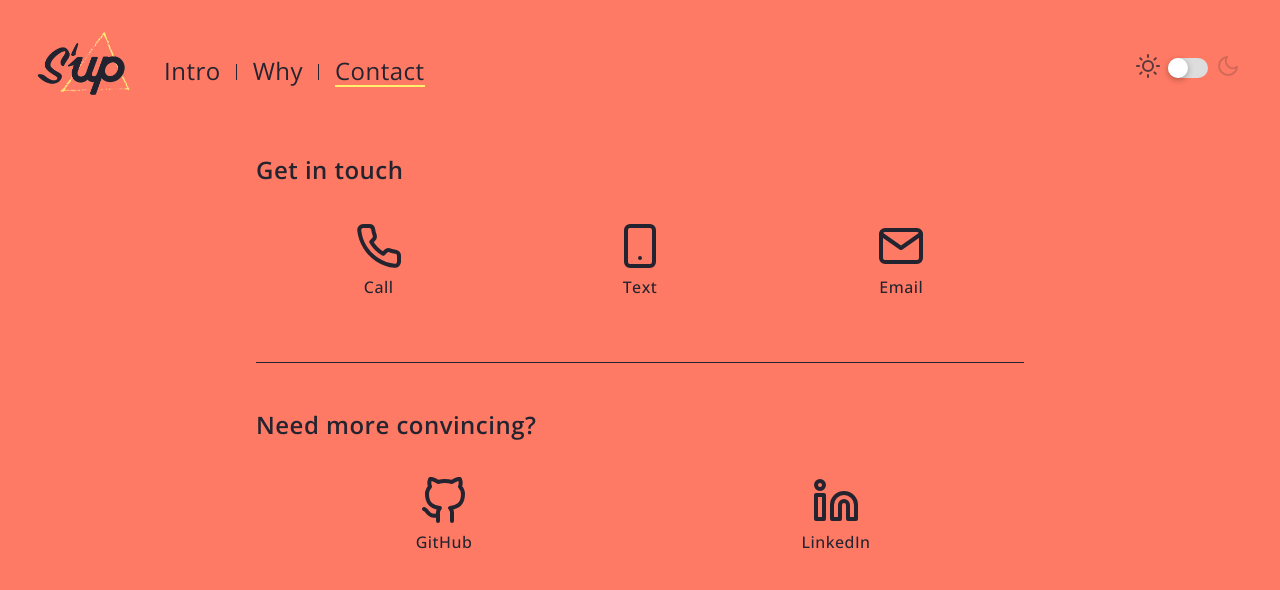
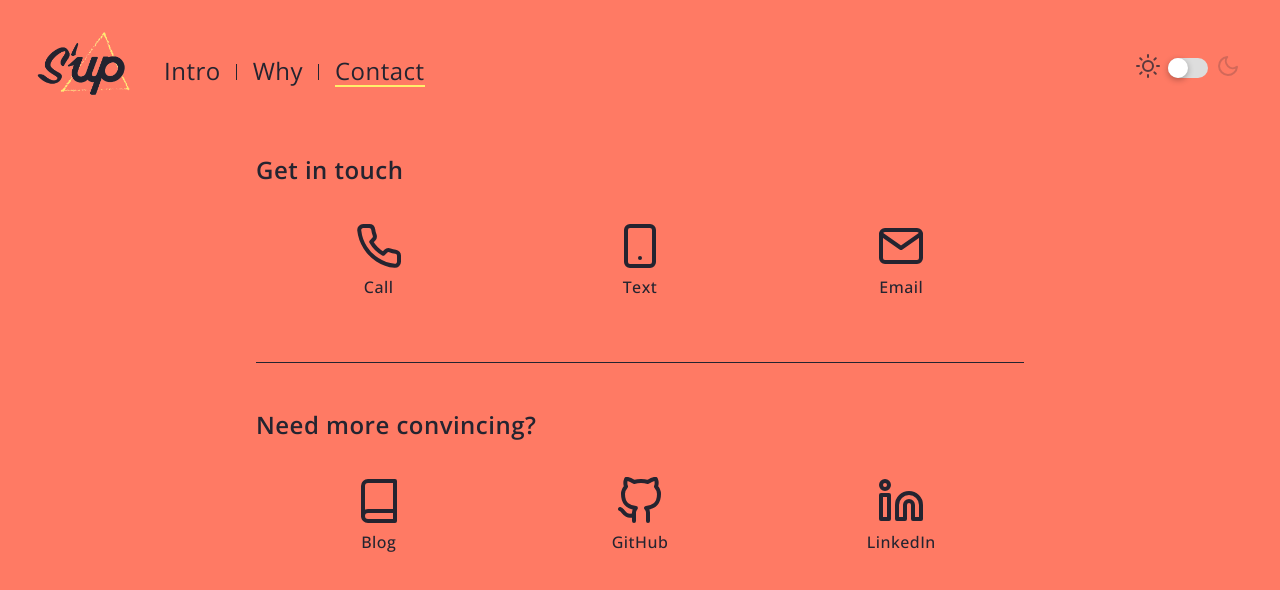
Before and after one commit to dijonmusters/sup-bank, a Gatsby site: page /contact in a window 1280 px wide. Built offline with nearby package versions, Linux system fonts and the light colour scheme; Gatsby itself is replaced by a stand-in of ours.

Commit message:
add monoglot blog to contact page

```diff
--- a/src/data/contacts.js
+++ b/src/data/contacts.js
@@ -1,7 +1,12 @@
 import React from 'react'
-import { Phone, Mail, Linkedin, GitHub, Smartphone } from 'react-feather'
+import { Phone, Mail, Linkedin, GitHub, Smartphone, Book } from 'react-feather'
 
 export const furtherConvincing = [
+  {
+    title: 'Blog',
+    url: 'https://www.monoglot.dev/',
+    icon: <Book size="3rem" />,
+  },
   {
     title: 'GitHub',
     url: 'https://www.github.com/dijonmusters',
```
